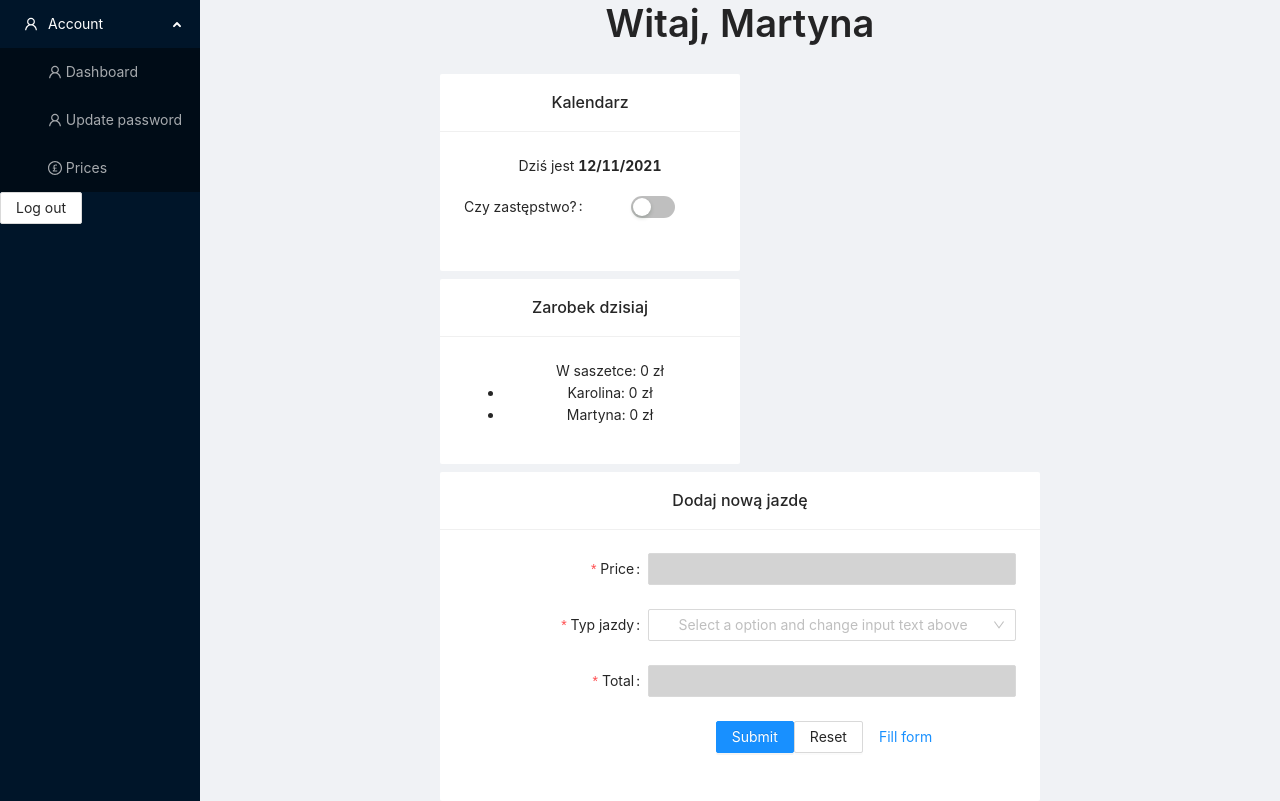
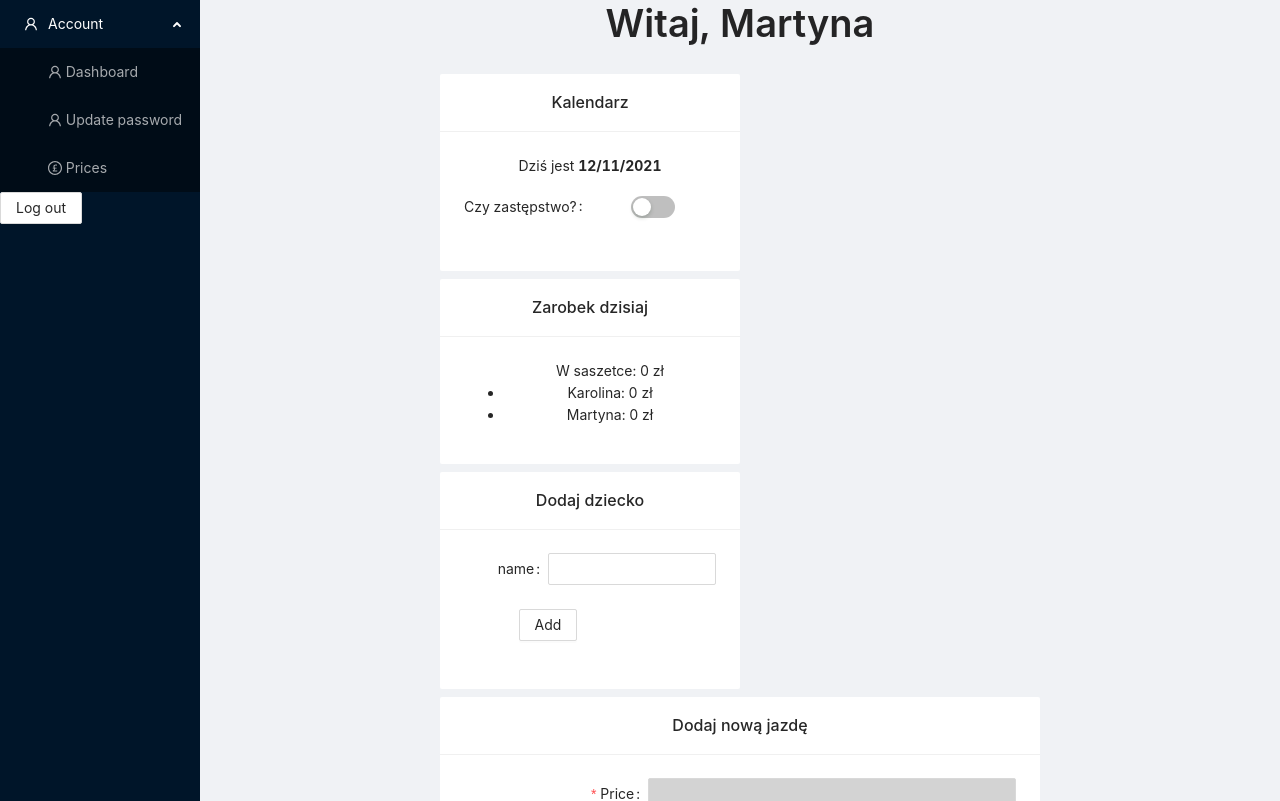
Before and after one commit to pannaAdrianna/martina, a React (Create React App) app: page /main in a window 1280 px wide. Shown: the top 801 px of the page. Built offline with nearby package versions, Linux system fonts and the light colour scheme.

Commit message:
added add Kid to Database in Firebase in AddNewKidForm.js

```diff
--- a/package.json
+++ b/package.json
@@ -14,6 +14,7 @@
     "react-router": "^6.1.1",
     "react-router-dom": "^6.1.1",
     "react-scripts": "4.0.3",
+    "uuid": "^8.3.2",
     "web-vitals": "^1.1.2"
   },
   "scripts": {
--- /dev/null
+++ b/src/components/AddNewKidForm.js
@@ -0,0 +1,114 @@
+import {Alert, Button, Form, Input, Space} from "antd";
+import firebase from "firebase/compat";
+import {useRef, useState} from "react";
+import {v4 as uuidv4} from 'uuid';
+
+
+const layout = {
+    labelCol: {
+        span: 8,
+    },
+    wrapperCol: {
+        span: 16,
+    },
+};
+const tailLayout = {
+    wrapperCol: {
+        offset: 8,
+        span: 16,
+    },
+};
+
+export const KidForm = () => {
+
+    const [form] = Form.useForm();
+
+    const [error, setError] = useState('');
+    const [success, setSuccess] = useState('');
+    const ref = firebase.firestore().collection('kids');
+
+
+
+    function clearForm() {
+
+        form.resetFields()
+    }
+
+    function add(kid) {
+
+        ref
+            .doc(kid.id)
+            .set(kid)
+            .catch((err) => {
+                console.error(err);
+            });
+        setSuccess(`Kid  ${kid.name} ${kid.surname} added to database`)
+        clearForm();
+
+    }
+
+    async function handleSubmit(e) {
+        e.preventDefault();
+        setError('');
+
+
+        try {
+            setError("");
+
+            // const added = currentUser ? currentUser.uid : 'unknown';
+            const added = 'instructor1';
+            const instructor = 'instructor1';
+
+            let name = form.getFieldValue('name')
+            // let surname=form.getFieldValue('surname')
+            let surname = "nazwisko"
+            let phone = '666666666'
+
+            let kids_rides = []
+
+
+            const newKid = {
+                name,
+                surname,
+                phone,
+                id: uuidv4(),
+                added: firebase.firestore().collection(`instructors`).doc(`${instructor}`),
+                instructor: firebase.firestore().collection(`instructors`).doc(`${instructor}`),
+                kids_rides,
+                createdAt: firebase.firestore.FieldValue.serverTimestamp(),
+                lastUpdate: firebase.firestore.FieldValue.serverTimestamp()
+            }
+            add(newKid);
+        } catch (e) {
+            setError("Failed to create an account!")
+            console.log(e)
+        }
+
+
+    }
+
+    return (
+        <Form onSubmit={handleSubmit} form={form} {...layout}>
+            {error &&  <Alert
+                description={error}
+                type="error"
+                showIcon
+            />}
+            {success &&  <Alert
+                description={success}
+                type="success"
+                showIcon
+            />}
+
+            <Form.Item label="name" name="name">
+                <Input/>
+            </Form.Item>
+            <Form.Item>
+                <Button onClick={handleSubmit}>Add</Button>
+            </Form.Item>
+
+
+        </Form>
+
+    )
+}
--- a/src/components/AddNewRideForm.js
+++ b/src/components/AddNewRideForm.js
@@ -7,6 +7,7 @@ import {
 import {InputNumber} from "antd/es";
 import {Option} from "antd/es/mentions";
 import Text from "antd/es/typography/Text";
+import firebase from "firebase/compat";
 
 const {Title} = Typography;
 
@@ -28,12 +29,18 @@ const tailLayout = {
 
 const RideForm = () => {
 
+    const [total, setTotal] = useState(0)
     const [form] = Form.useForm();
+
+    const ref = firebase.firestore().collection('rides');
+
 
     const onFinish = (values) => {
         console.log(values);
 
         // tu dodaj wysyłanie gdzieś -> chyba na serwer
+        setTotal(form.getFieldValue('total'))
+
         form.resetFields();
     };
 
@@ -41,11 +48,6 @@ const RideForm = () => {
         form.resetFields();
     };
 
-    const onFill = () => {
-        // form.setFieldsValue({
-        //     total: '0',
-        // });
-    };
 
 
     const onRideTypeChange = (value) => {
@@ -70,7 +72,7 @@ const RideForm = () => {
                     // total: (parseInt(form.getFieldValue('price')) * 2)
                 });
                 form.setFieldsValue({
-                    total: form.getFieldValue('price')*2
+                    total: form.getFieldValue('price') * 2
 
                 });
                 return;
@@ -99,14 +101,11 @@ const RideForm = () => {
                     // total: ((form.getFieldValue('customizeUnit')) * (form.getFieldValue('price')))
                 });
 
-
-
                 return;
             // updateTotal()
 
 
         }
-
 
 
     };
@@ -191,13 +190,10 @@ const RideForm = () => {
             </Form.Item>
             <Form.Item {...tailLayout}>
                 <Button type="primary" htmlType="submit">
-                    Submit
+                    Dodaj
                 </Button>
                 <Button htmlType="button" onClick={onReset}>
                     Reset
-                </Button>
-                <Button type="link" htmlType="button" onClick={onFill}>
-                    Fill form
                 </Button>
             </Form.Item>
         </Form>
--- a/src/components/Dashboard.js
+++ b/src/components/Dashboard.js
@@ -2,6 +2,7 @@ import {Card, Form, Layout, Space, Switch, Typography} from "antd";
 import {Content} from "antd/es/layout/layout";
 import React, {useEffect, useState} from "react";
 import RideForm from "./AddNewRideForm";
+import {KidForm} from "./AddNewKidForm";
 
 
 const {Title} = Typography;
@@ -22,6 +23,13 @@ const Dashboard = () => {
 
         setDate(new Date().toLocaleDateString())
     }, [])
+
+
+
+    function handleTotal(){
+
+
+    }
 
     return (
         <Layout>
@@ -44,6 +52,9 @@ const Dashboard = () => {
                         </ul>
 
                     </Card>
+                    <Card title="Dodaj dziecko" bordered={false} style={{width: 300}}>
+                        <KidForm/>
+                    </Card>
 
                     <Card title="Dodaj nową jazdę" bordered={false} style={{width: 600}}>
                         <RideForm/>
```
Also changed, not shown: src/db/PatientsFirebase.js (added, +98 -0 lines).
